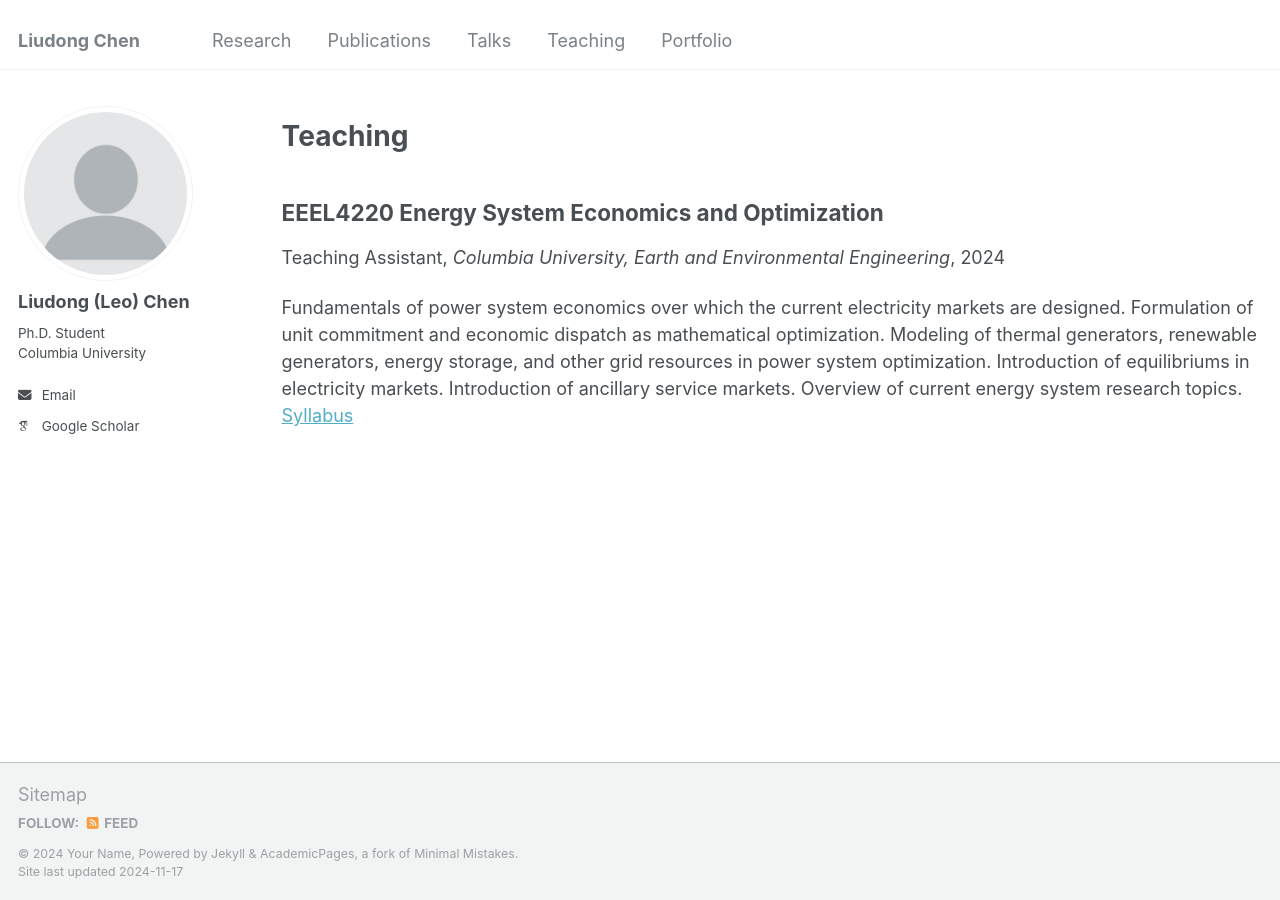
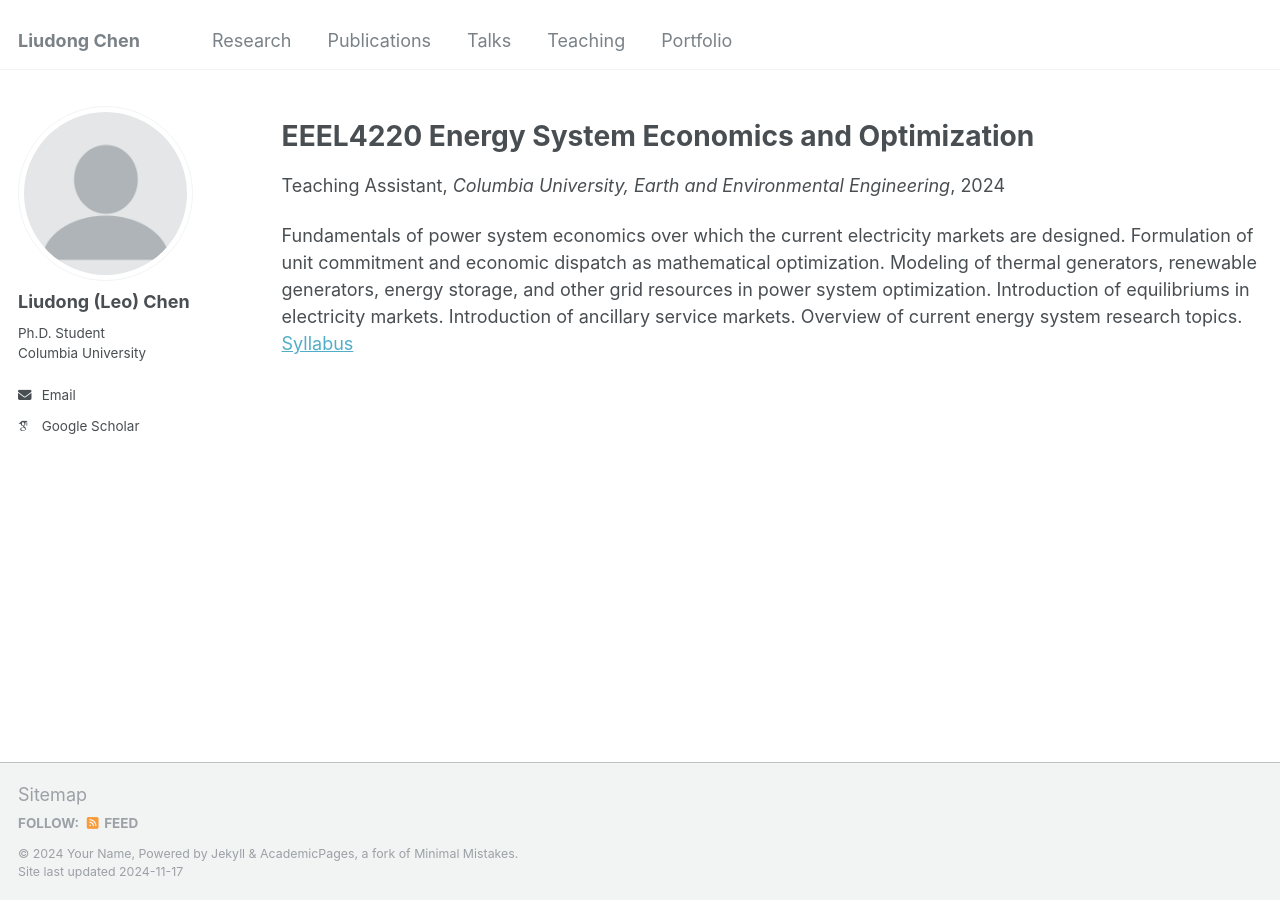
Before and after one commit to liudong-chen/liudong-chen.github.io, a Jekyll site: the page built from _pages/teaching.md, in a window 1280 px wide. Built offline with Jekyll 4.4.1, drawn with Linux system fonts in a browser that asks for light colours; some web fonts are replaced.

Commit message:
Update teaching.md

```diff
--- a/_pages/teaching.md
+++ b/_pages/teaching.md
@@ -9,9 +9,8 @@ redirect_from:
 
 {% include base_path %}
 
-# Teaching
 
-## EEEL4220 Energy System Economics and Optimization
+# EEEL4220 Energy System Economics and Optimization
 
 Teaching Assistant, *Columbia University, Earth and Environmental Engineering*, 2024
 
```
